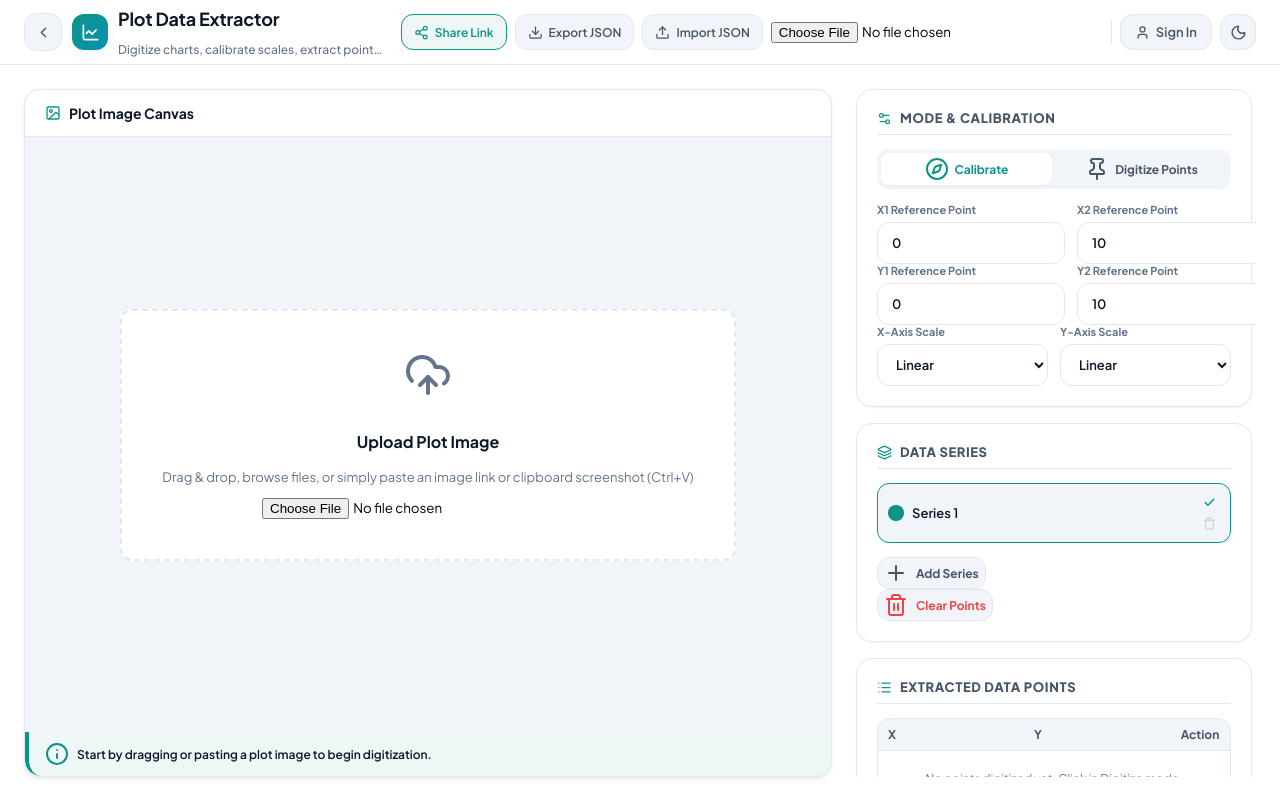
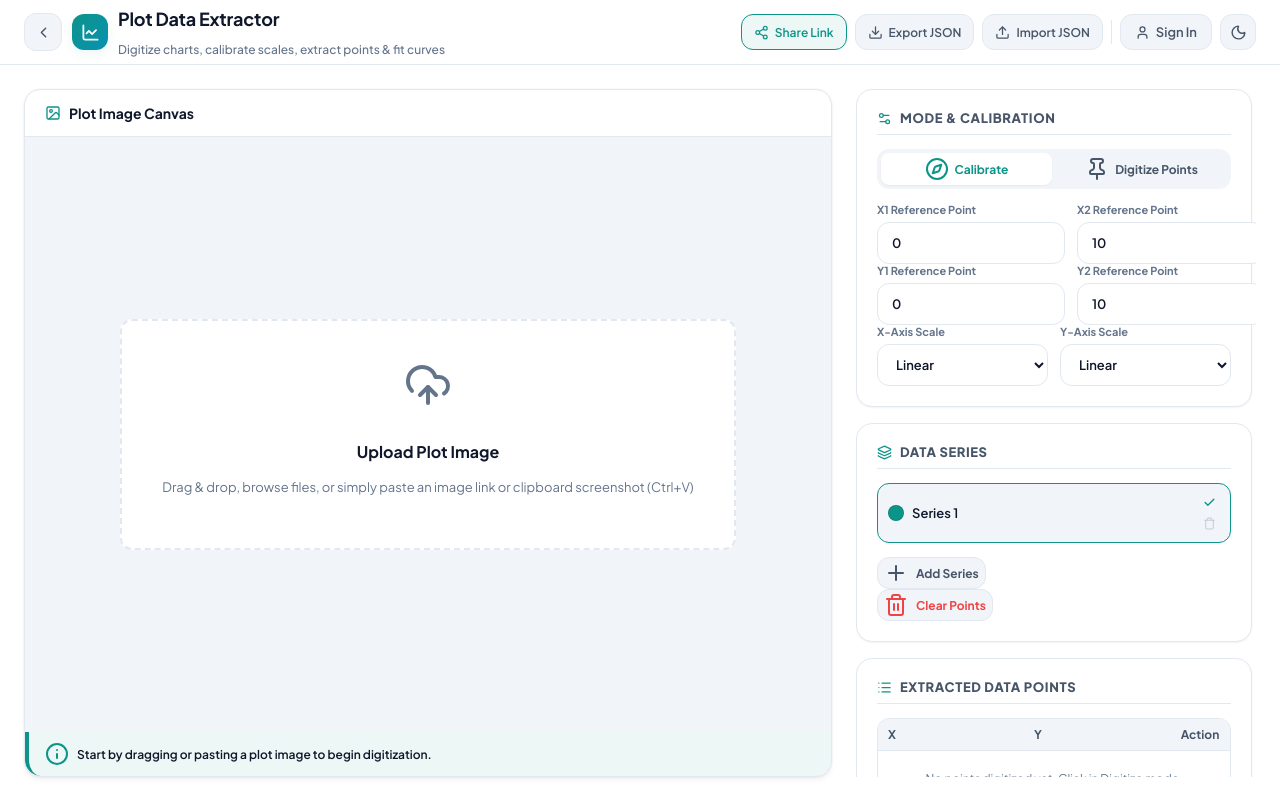
Before and after one commit to dhavalpalsana/engineering-toolkit, a plain HTML site: page tools/plot-extractor/index.html in a window 1280 px wide. Drawn offline with nearby package versions, Linux system fonts and the light colour scheme; no server answers.

Commit message:
fix(plot-extractor): use inline style display none to force hide native file inputs

```diff
--- a/tools/plot-extractor/index.html
+++ b/tools/plot-extractor/index.html
@@ -76,7 +76,7 @@
         <button id="btn-import" class="hdr-btn" title="Import diagram/points from JSON file">
           <i data-lucide="upload"></i> Import JSON
         </button>
-        <input id="import-file-input" type="file" accept=".json" class="hidden" />
+        <input id="import-file-input" type="file" accept=".json" style="display: none;" />
 
         <div class="hdr-divider"></div>
 
@@ -117,7 +117,7 @@
           <i data-lucide="upload-cloud"></i>
           <h3>Upload Plot Image</h3>
           <p>Drag &amp; drop, browse files, or simply paste an image link or clipboard screenshot (Ctrl+V)</p>
-          <input type="file" id="file-upload-input" accept="image/*" class="hidden" />
+          <input type="file" id="file-upload-input" accept="image/*" style="display: none;" />
         </div>
 
         <!-- Canvas wrapper visible after load -->
```
